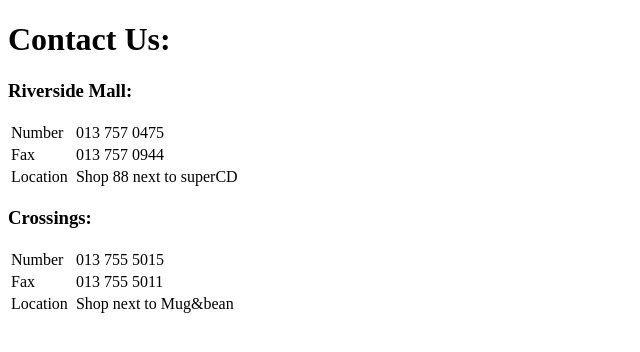
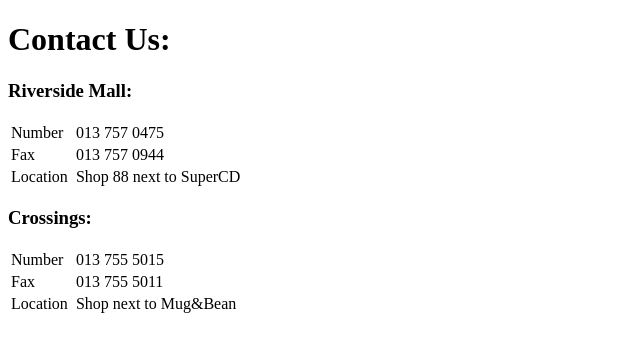
Before and after one commit to Hisoka/webTemplate, a plain HTML site: page contactUs.html in a window 1280 px wide. Shown: the full height of the page, 0-640 px from the left. Drawn offline with Linux system fonts and the light colour scheme.

Commit message:
Update contactUs.html

```diff
--- a/contactUs.html
+++ b/contactUs.html
@@ -18,7 +18,7 @@
 
               <tr><td>Number</td><td></td><td>013 757 0475</td></tr>
                <tr><td>Fax</td><td></td><td>013 757 0944</td></tr>
-               <tr><td>Location</td><td></td><td>Shop 88 next to superCD</td></tr>
+               <tr><td>Location</td><td></td><td>Shop 88 next to SuperCD</td></tr>
 
 
       </table>
@@ -29,7 +29,7 @@
 
               <tr><td>Number</td><td></td><td>013 755 5015</td></tr>
                <tr><td>Fax</td><td></td><td>013 755 5011</td></tr>
-               <tr><td>Location</td><td></td><td>Shop  next to Mug&bean</td></tr>
+               <tr><td>Location</td><td></td><td>Shop  next to Mug&Bean</td></tr>
 
 
       </table>
```
